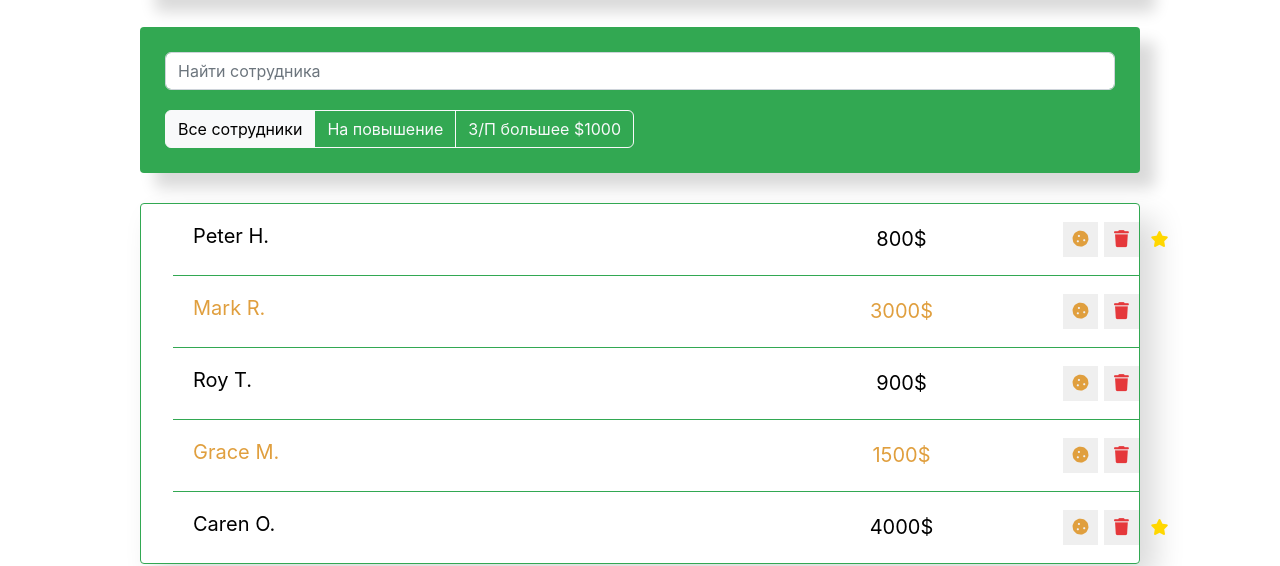
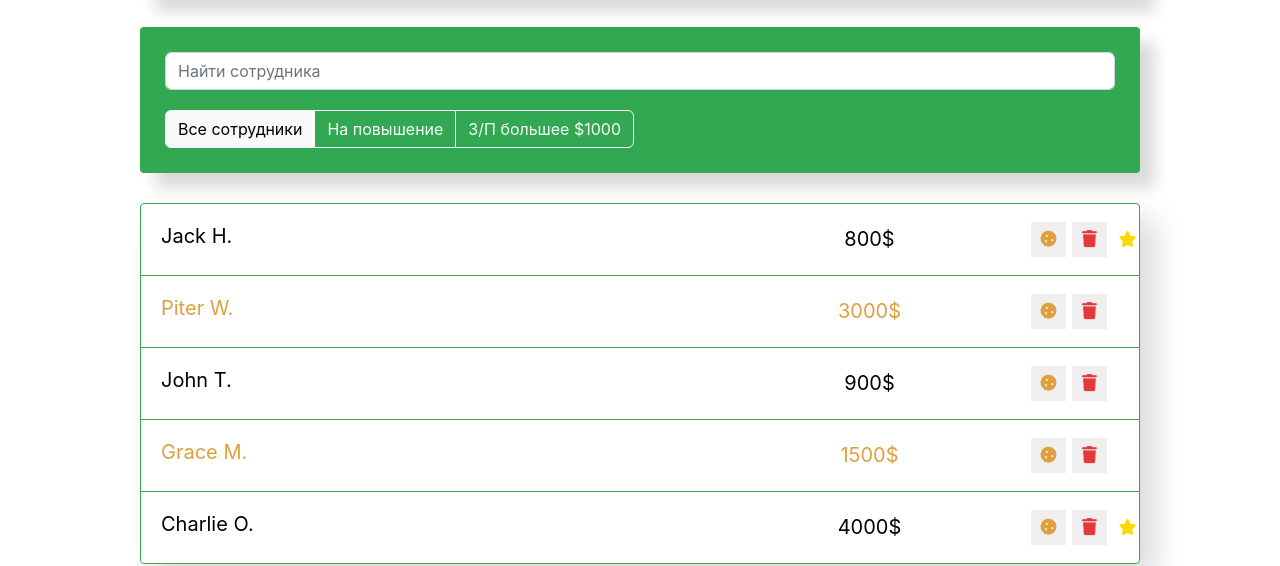
Before and after one commit to Maksym-Siroshtan/react-employees, a React app: page / in a window 1280 px wide. Shown: the part 252-818 px from the top of the page. Built offline with nearby package versions, Linux system fonts and the light colour scheme.

Commit message:
Modified employees-list style and deploy app

```diff
--- a/src/components/app/app.js
+++ b/src/components/app/app.js
@@ -12,11 +12,11 @@ class App extends Component {
 
     state = {
             data: [
-                { name: 'Peter H.', salary: 800, increase: false, rise: true, id: 1 },
-                { name: 'Mark R.', salary: 3000, increase: true, rise: false, id: 2 },
-                { name: 'Roy T.', salary: 900, increase: false, rise: false, id: 3 },
+                { name: 'Jack H.', salary: 800, increase: false, rise: true, id: 1 },
+                { name: 'Piter W.', salary: 3000, increase: true, rise: false, id: 2 },
+                { name: 'John T.', salary: 900, increase: false, rise: false, id: 3 },
                 { name: 'Grace M.', salary: 1500, increase: true, rise: false, id: 4 },
-                { name: 'Caren O.', salary: 4000, increase: false, rise: true, id: 5 },
+                { name: 'Charlie O.', salary: 4000, increase: false, rise: true, id: 5 },
             ],
             term: '',
             filter: 'all'
--- a/src/components/employees-list/employees-list.css
+++ b/src/components/employees-list/employees-list.css
@@ -1,5 +1,6 @@
 .app-list {
     margin-top: 30px;
+    padding: 0;
     border-radius: 4px;
     box-shadow: 15px 15px 30px rgba(0,0,0, .15);
     border: 1px solid #32a852;
```
Also changed, not shown: build/asset-manifest.json, build/index.html, build/static/js/main.b064a038.js.LICENSE.txt (renamed from build/static/js/main.ec24760e.js.LICENSE.txt), 8 other files.
